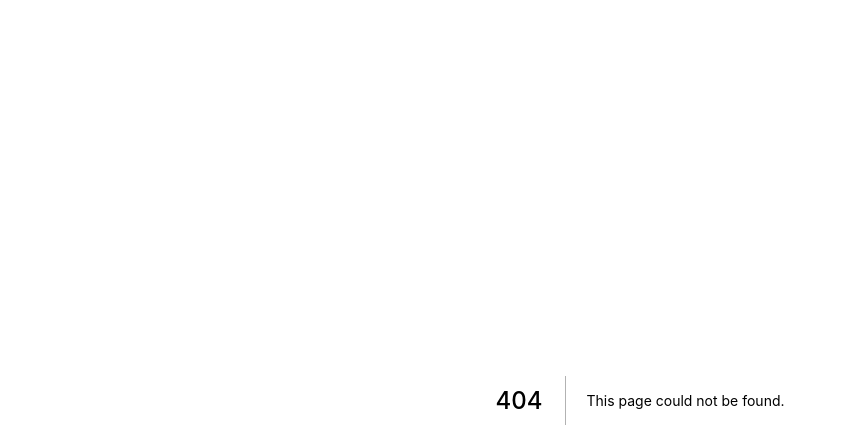
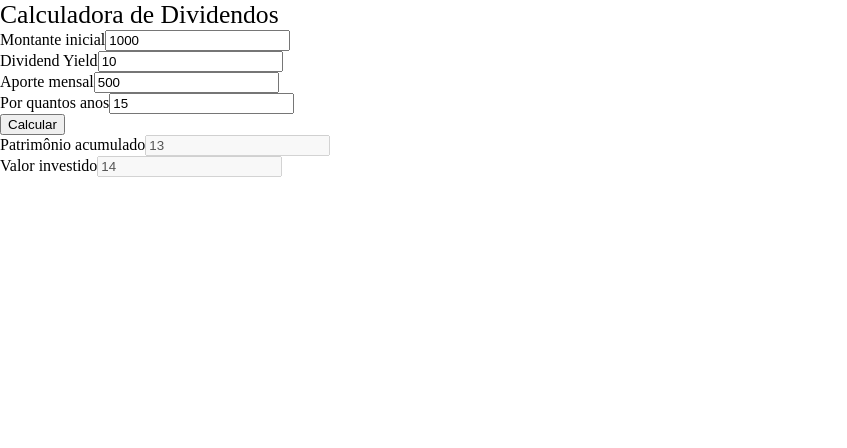
Before and after one commit to ZamurVedovatto/melhores-investidores, a Next.js app: page /components/dy-calculation/DyCalculation in a window 1280 px wide. Before the commit this address had no page. Shown: the top 448 px of the page, without its empty margins (0-847 px from the left). Built offline with nearby package versions, Linux system fonts and the light colour scheme.

Commit message:
dy calculation

```diff
--- a/pages/_app.js
+++ b/pages/_app.js
@@ -1,4 +1,5 @@
 import '../styles/global.scss';
+import '../styles/DyCalculation.scss';
 
 export default function App({ Component, pageProps }) {
   return <Component {...pageProps} />
--- /dev/null
+++ b/pages/components/dy-calculation/DyCalculation.js
@@ -0,0 +1,66 @@
+import { useEffect, useState } from "react";
+
+const DyCalculationComponent = () => {
+  const [montanteInicial, setMontanteInicial] = useState(1000);
+  const [dividendYield, setDividendYield] = useState(10);
+  const [aporteMensal, setAporteMensal] = useState(500);
+  const [anosRendendo, setAnosRendendo] = useState(15);
+  const [valorInvestido, setValorInvestido] = useState(14);
+  const [patrimonioFinal, setPatrimonioFinal] = useState(13);
+
+  const onCalculatePatrimonioFinal = (e) => {
+    e.preventDefault();
+    setPatrimonioFinal(calcDY(montanteInicial, anosRendendo));
+    setValorInvestido((anosRendendo * (12 * aporteMensal) + montanteInicial).toFixed(2));
+  }
+
+  const calcDY = (calculatedAmount, months) => {
+    console.log(calculatedAmount, months)
+    if (months > 1) {
+      let amount = ((calculatedAmount + (12 * aporteMensal)) * (100 + dividendYield))/100;
+      return calcDY(amount, months - 1);
+    }
+    return (((calculatedAmount + (12 * aporteMensal)) * (100 + dividendYield))/100).toFixed(2);
+  }
+
+  return(
+    <div className="dy-calculation-wrapper uk-card uk-card-default uk-card-body">
+      <span className="dy-calculation-title">Calculadora de Dividendos</span>
+        <div className="dy-calculation-content">
+          <form className="uk-grid-small" uk-grid="true">
+            <div className="uk-width-1-5@s">
+              <label className="uk-form-label" htmlFor="form-stacked-text">Montante inicial</label>
+              <input className="uk-input" type="number" value={montanteInicial} onChange={e => setMontanteInicial(e.target.value)} />
+            </div>
+            <div className="uk-width-1-5@s">
+              <label className="uk-form-label" htmlFor="form-stacked-text">Dividend Yield</label>
+              <input className="uk-input" type="number" value={dividendYield} onChange={e => setDividendYield(e.target.value)} />
+            </div>
+            <div className="uk-width-1-5@s">
+              <label className="uk-form-label" htmlFor="form-stacked-text">Aporte mensal</label>
+              <input className="uk-input" type="number" value={aporteMensal} onChange={e => setAporteMensal(e.target.value)} />
+            </div>
+            <div className="uk-width-1-5@s">
+              <label className="uk-form-label" htmlFor="form-stacked-text">Por quantos anos</label>
+              <input className="uk-input" type="number" value={anosRendendo} onChange={e => setAnosRendendo(e.target.value)} />
+            </div>
+            <div className="uk-width-1-5@s">
+              <button className="uk-button uk-button default" onClick={(e) => onCalculatePatrimonioFinal(e) }>Calcular</button>
+            </div>
+          </form>
+          <div className="dy-results" uk-grid="true">
+            <div className="uk-width-1-2@s">
+              <label className="uk-form-label" htmlFor="form-stacked-text">Patrimônio acumulado</label>
+              <input className="uk-input" type="number" value={patrimonioFinal} disabled />
+            </div>
+            <div className="uk-width-1-2@s">
+              <label className="uk-form-label" htmlFor="form-stacked-text">Valor investido</label>
+              <input className="uk-input" type="number" value={valorInvestido} disabled />
+            </div>
+          </div>
+        </div>
+    </div>
+  )
+}
+
+export default DyCalculationComponent;
--- a/pages/components/nav.js
+++ b/pages/components/nav.js
@@ -12,7 +12,7 @@ const Nav = () => {
             <span className="jl_close_2"></span>
           </span>
         </div>
-        <form method="get" className="searchform_theme" action="index.html#">
+        {/* <form method="get" className="searchform_theme" action="index.html#">
           <input
             type="text"
             placeholder="Buscar..."
@@ -23,7 +23,7 @@ const Nav = () => {
           <button type="submit" className="button">
             <i className="fa fa-search"></i>
           </button>
-        </form>
+        </form> */}
       </div>
       <div className="mobile_menu_overlay"></div>
     </>
--- a/pages/home.js
+++ b/pages/home.js
@@ -7,6 +7,8 @@ const HeroSectionComponent = dynamic(() =>
 const LatestArticlesComponent = dynamic(() =>
   import("./components/home/latest-articles")
 );
+const DyCalculationComponent = dynamic(() =>
+  import("./components/dy-calculation/DyCalculation"))
 
 // import Servers from "./../constants/servers";
 // const api = Servers.api;
@@ -21,6 +23,7 @@ const Home = (props) => {
           className="container"
           style={{ clear: "both", paddingTop: "50px", paddingBottom: "0px" }}
         >
+          <DyCalculationComponent></DyCalculationComponent>
           <HeroSectionComponent posts={posts} />
           <LatestArticlesComponent posts={posts} />
         </div>
--- /dev/null
+++ b/styles/DyCalculation.scss
@@ -0,0 +1,7 @@
+.dy-calculation-wrapper {
+  width: 100%;
+  margin-bottom: 1rem;
+  .dy-calculation-title {
+    font-size: 1.6rem;
+  }
+}
```
